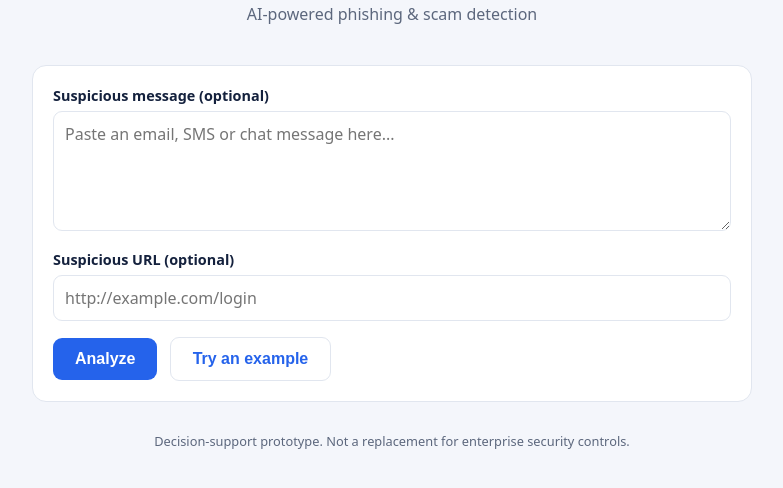
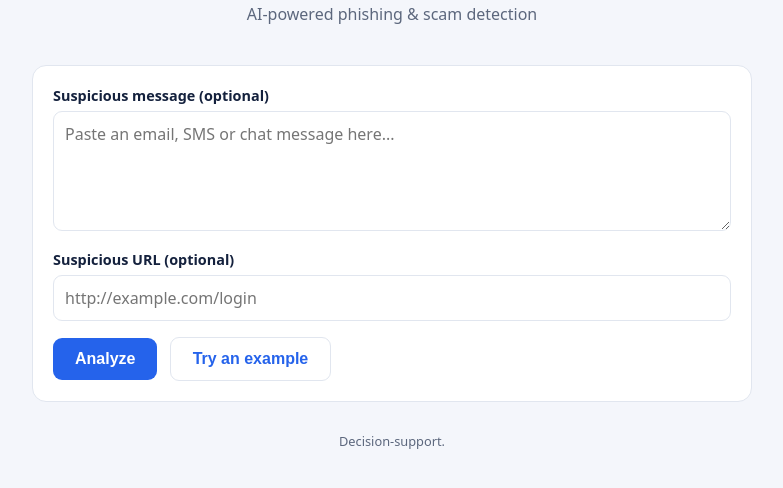
Before and after one commit to uday7104/SafeNet, a plain HTML site: page static/index.html in a window 1280 px wide. Shown: the part 70-558 px from the top of the page, without its empty margins (248-1031 px from the left). Drawn offline with Linux system fonts and the light colour scheme.

Commit message:
index.html

```diff
--- a/static/index.html
+++ b/static/index.html
@@ -60,7 +60,7 @@
     <div class="rec" id="rec"></div>
     <div id="whyBox"><div class="k" style="margin-top:16px">Why was this flagged?</div><ul id="why"></ul></div>
   </div>
-  <footer>Decision-support prototype. Not a replacement for enterprise security controls.</footer>
+  <footer>Decision-support.</footer>
 </main>
 <script>
 const $ = id => document.getElementById(id);
```
